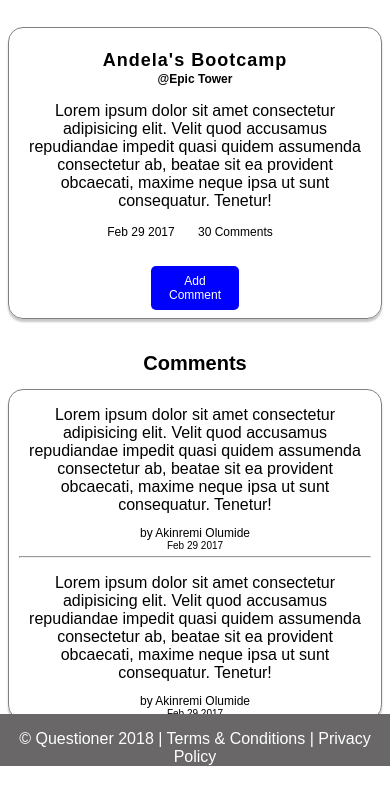
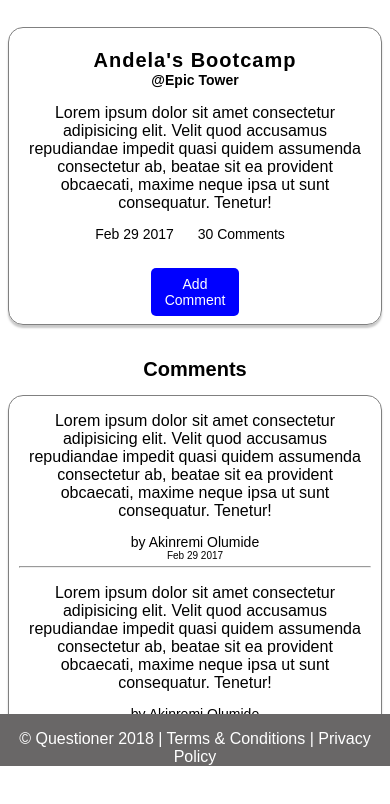
Before and after one commit to Akinmyde/Questioner, a plain HTML site: page UI/comment.html in a window 390 px wide. Shown: the part 78-882 px from the top of the page. Drawn offline with Linux system fonts and the light colour scheme.

Commit message:
update css

```diff
--- a/UI/style.css
+++ b/UI/style.css
@@ -297,16 +297,11 @@
 
 @media screen and (max-width: 992px) {
   .flex > div {
-    flex: 50%;
+    flex: 100%;
   }
   .container {
-    width: 50%
-  }
-  .sm {
-    width: 25%
-  }
-  .md {
-    width: 35%
+    width:50%;
+    font-size: 14px
   }
   .image.sm {
     width: 35%;
@@ -316,6 +311,15 @@
   }
   .logo {
     padding-top: 8px !important;
+  }
+  .md {
+    width: 15%;
+  }
+  .font12 {
+    font-size: 14px;
+  }
+  h4 {
+    font: normal 700 20px/24px "Raleway", sans-serif !important;
   }
 }
 @media screen and (max-width: 600px) {
@@ -340,6 +344,12 @@
   .logo {
     padding-top: 8px !important;
   }
+  .font12 {
+    font-size: 14px;
+  }
+  h4 {
+    font: normal 700 20px/24px "Raleway", sans-serif !important;
+  }
 }
 
 /* @media screen and (max-width: 400px) {
```
